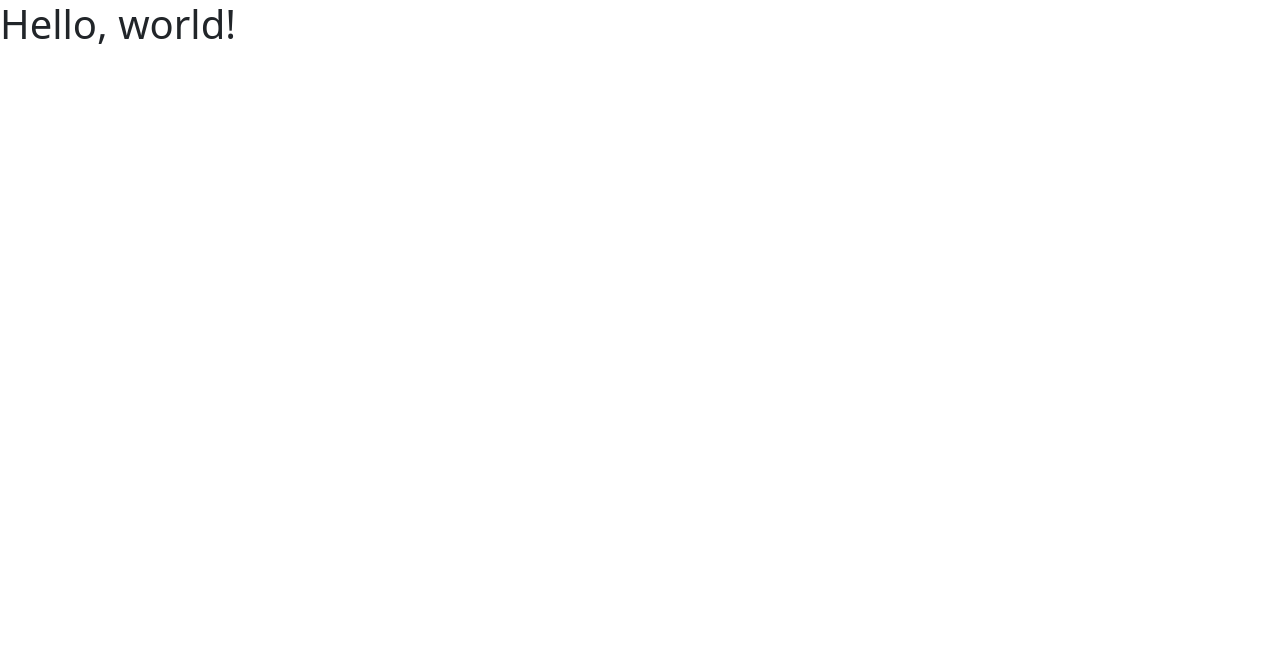
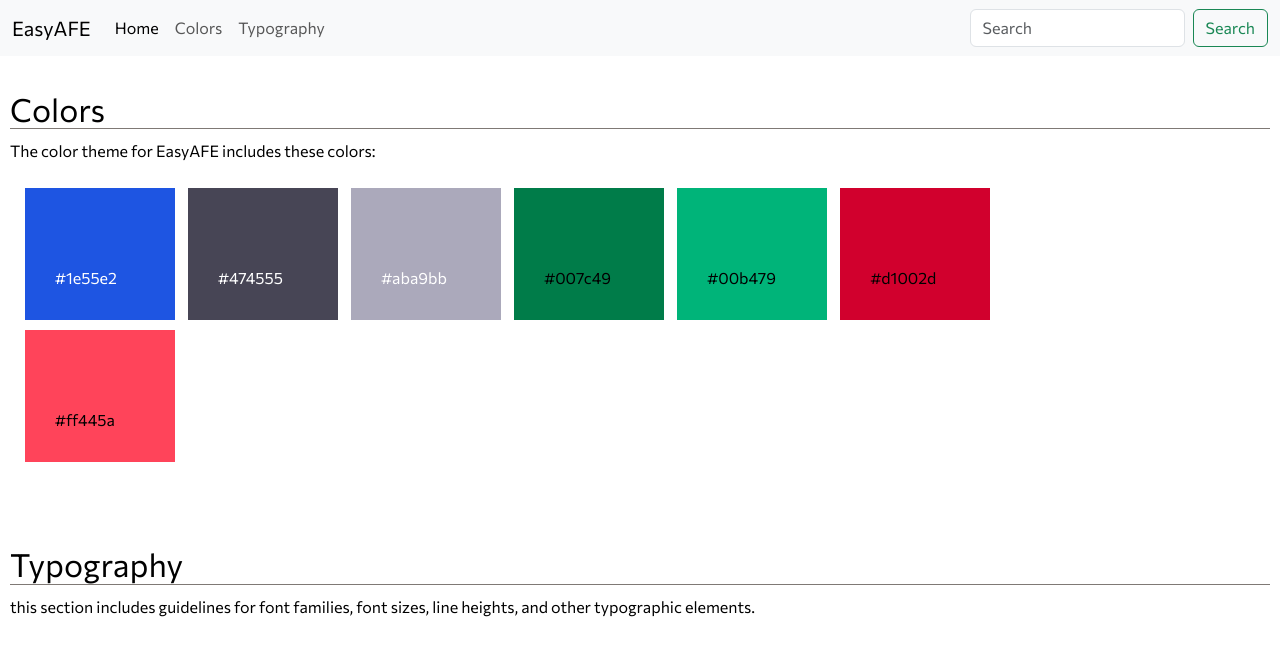
Before and after one commit to KarsonBiz/javascript-practice, a website: page website-design-system/index.html in a window 1280 px wide. Drawn offline with nearby package versions, Linux system fonts and the light colour scheme.

Commit message:
Add Color Section to Design Website System

```diff
--- a/website-design-system/index.html
+++ b/website-design-system/index.html
@@ -3,16 +3,101 @@
 	<head>
 		<meta charset="utf-8" />
 		<meta name="viewport" content="width=device-width, initial-scale=1" />
-		<title>Bootstrap demo</title>
+		<title>Design Website</title>
 		<link
 			href="https://cdn.jsdelivr.net/npm/bootstrap@5.3.0/dist/css/bootstrap.min.css"
 			rel="stylesheet"
 			integrity="sha384-9ndCyUaIbzAi2FUVXJi0CjmCapSmO7SnpJef0486qhLnuZ2cdeRhO02iuK6FUUVM"
 			crossorigin="anonymous"
 		/>
+		<link rel="preconnect" href="https://fonts.googleapis.com" />
+		<link rel="preconnect" href="https://fonts.gstatic.com" crossorigin />
+		<link
+			href="https://fonts.googleapis.com/css2?family=Commissioner:wght@300;400;600;800&display=swap"
+			rel="stylesheet"
+		/>
+
+		<link href="/website-design-system/style.css" rel="stylesheet" />
 	</head>
 	<body>
-		<h1>Hello, world!</h1>
+		<nav class="navbar navbar-expand-lg bg-body-tertiary">
+			<div class="container-fluid">
+				<button
+					class="navbar-toggler"
+					type="button"
+					data-bs-toggle="collapse"
+					data-bs-target="#navbarTogglerDemo01"
+					aria-controls="navbarTogglerDemo01"
+					aria-expanded="false"
+					aria-label="Toggle navigation"
+				>
+					<span class="navbar-toggler-icon"></span>
+				</button>
+				<div class="collapse navbar-collapse" id="navbarTogglerDemo01">
+					<a class="navbar-brand" href="#">EasyAFE</a>
+					<ul class="navbar-nav me-auto mb-2 mb-lg-0">
+						<li class="nav-item">
+							<a class="nav-link active" aria-current="page" href="#">Home</a>
+						</li>
+						<li class="nav-item">
+							<a class="nav-link" href="#">Colors</a>
+						</li>
+						<li class="nav-item">
+							<a class="nav-link" href="#">Typography</a>
+						</li>
+					</ul>
+					<form class="d-flex" role="search">
+						<input
+							class="form-control me-2"
+							type="search"
+							placeholder="Search"
+							aria-label="Search"
+						/>
+						<button class="btn btn-outline-success" type="submit">Search</button>
+					</form>
+				</div>
+			</div>
+		</nav>
+
+		<br />
+		<h2>Colors</h2>
+        <p class="description">The color theme for EasyAFE includes these colors:</p>
+        <section>
+            <div class="container">
+                <div class="color-palette">
+                    <p class="blue"><br /><br />#1e55e2 </p>
+                </div>
+                <div class="color-palette">
+                    <p class="dark-gray"><br /><br />#474555</p>
+                </div>
+                <div class="color-palette">
+                    <p class="light-gray"><br /><br />#aba9bb</p>
+                </div>
+                <div class="color-palette">
+                    <p class="green"><br /><br />#007c49</p>
+                </div>
+                <div class="color-palette">
+                    <p class="light-green"><br /><br />#00b479</p>
+                </div>
+                <div class="color-palette">
+                    <p class="red"><br /><br />#d1002d</p>
+                </div>
+                <div class="color-palette">
+                    <p class="pink"><br /><br />#ff445a</p>
+                </div>
+            </div>
+        </section>
+        <br>
+        <br>
+        <h2>Typography</h2>
+        <p class="description">this section includes guidelines for font families, font sizes, line heights, and other typographic elements.</p>
+        <section>
+
+        </section>
+
+
+
+
 		<script
 			src="https://cdn.jsdelivr.net/npm/bootstrap@5.3.0/dist/js/bootstrap.bundle.min.js"
 			integrity="sha384-geWF76RCwLtnZ8qwWowPQNguL3RmwHVBC9FhGdlKrxdiJJigb/j/68SIy3Te4Bkz"
--- a/website-design-system/style.css
+++ b/website-design-system/style.css
@@ -0,0 +1,108 @@
+* {
+	font-family: 'Commissioner', sans-serif;
+}
+
+div {
+	display: block;
+	justify-content: center;
+	align-content: center;
+}
+
+h2 {
+	color: black;
+	margin: 10px;
+	border-bottom: 1px solid #7f7975;
+}
+
+.description {
+	color: black;
+	margin: 10px;
+}
+
+.color-palette {
+	display: inline-block;
+	align-items: center;
+	box-sizing: border-box;
+	width: auto;
+}
+
+.container {
+	margin: 10px;
+	padding: 10px;
+	display: block;
+	align-items: center;
+}
+
+.colors {
+	width: 100%;
+	height: 20%;
+}
+
+p .color {
+	margin: 20px;
+	height: 20px;
+	width: 100%;
+}
+
+.blue {
+	color: white;
+	background-color: #1e55e2;
+	padding: 30px;
+	margin: 5px;
+	position: relative;
+	width: 150px;
+}
+
+.dark-gray {
+	color: white;
+	background-color: #474555;
+	padding: 30px;
+	margin: 5px;
+	position: relative;
+	width: 150px;
+}
+
+.light-gray {
+	color: white;
+	background-color: #aba9bb;
+	padding: 30px;
+	margin: 5px;
+	position: relative;
+	width: 150px;
+}
+
+.green {
+	color: black;
+	background-color: #007c49;
+	padding: 30px;
+	margin: 5px;
+	position: relative;
+	width: 150px;
+}
+
+.light-green {
+	color: black;
+	background-color: #00b479;
+	padding: 30px;
+	margin: 5px;
+	position: relative;
+	width: 150px;
+}
+
+.red {
+	color: black;
+	background-color: #d1002d;
+	padding: 30px;
+	margin: 5px;
+	position: relative;
+	width: 150px;
+}
+
+.pink {
+	color: black;
+	background-color: #ff445a;
+	padding: 30px;
+	margin: 5px;
+	position: relative;
+	width: 150px;
+}
```
